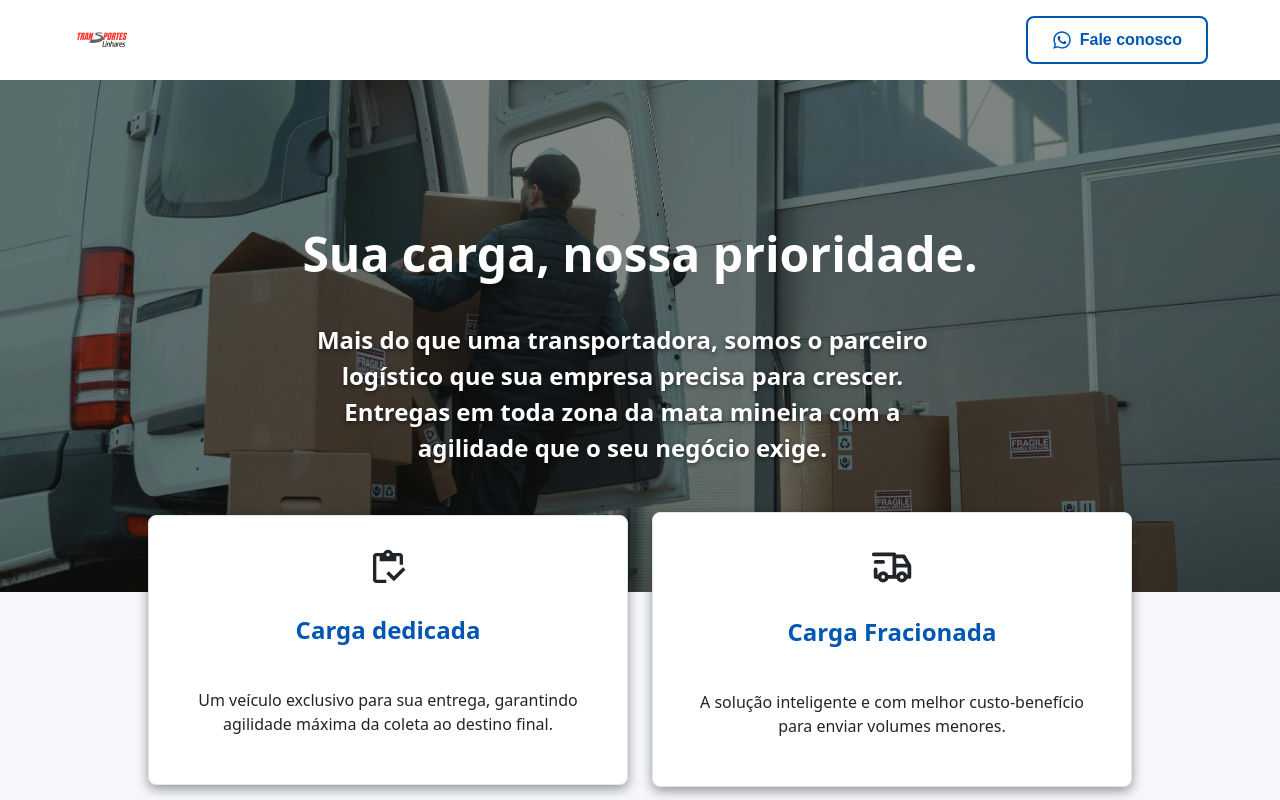
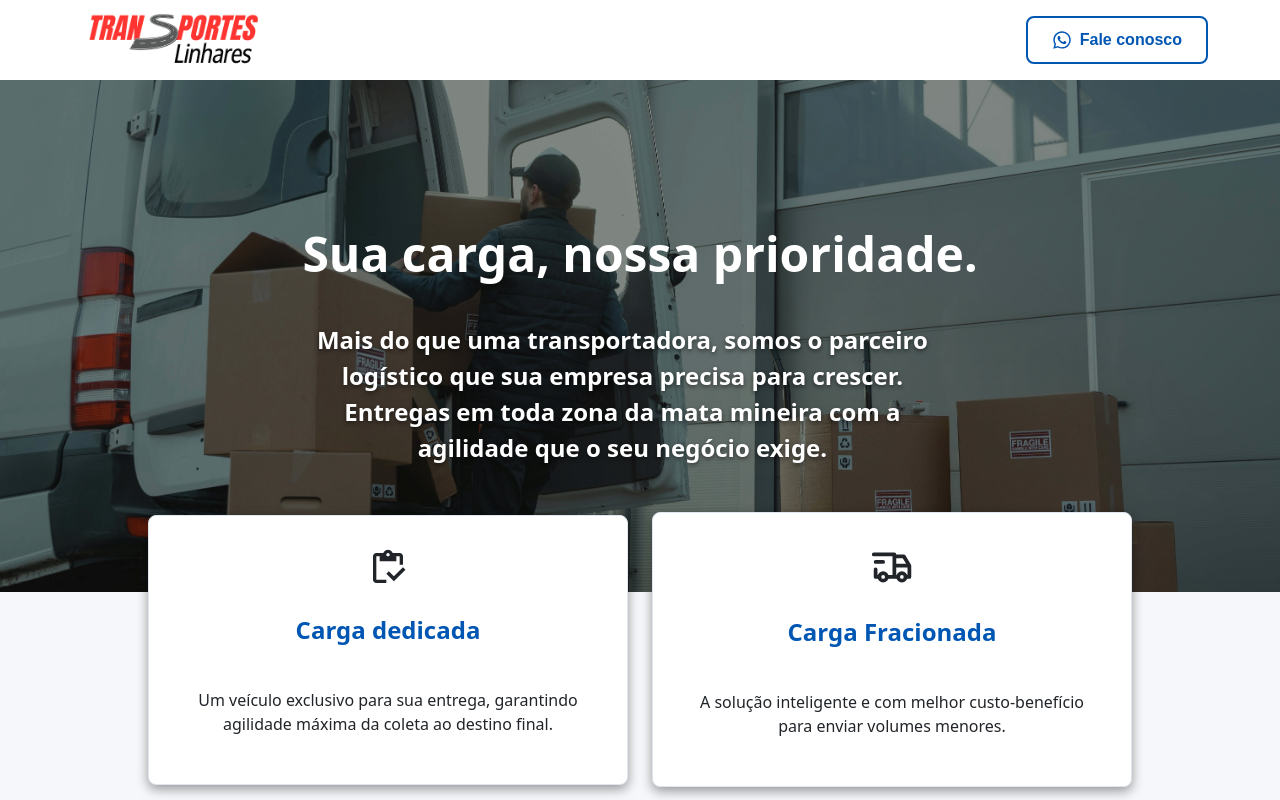
Before and after one commit to arturLoliveira/linhares-logistica, a React (Vite) app: page / in a window 1280 px wide. Shown: the top 800 px of the page. Built offline with nearby package versions, Linux system fonts and the light colour scheme.

Commit message:
atualização tamanho da logo para notebook

```diff
--- a/src/index.css
+++ b/src/index.css
@@ -579,7 +579,7 @@ hr {
 
 
   .logo {
-    height: 4rem;
+    height: 13.5rem;
   }
   .text-content h1{
     font-size: 3rem;
```
